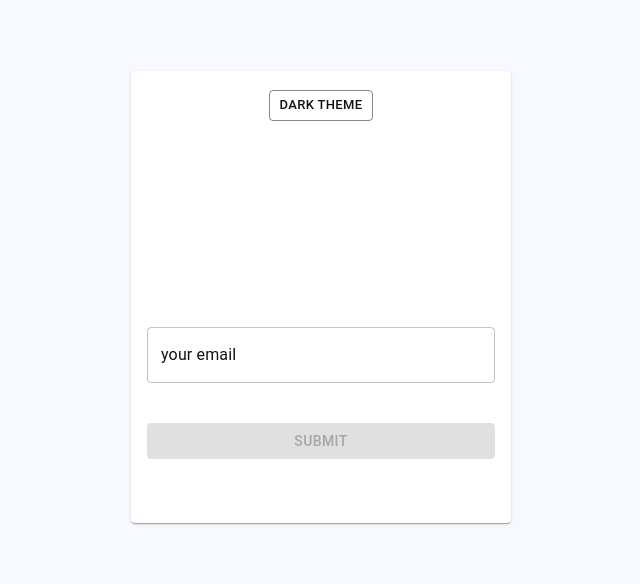
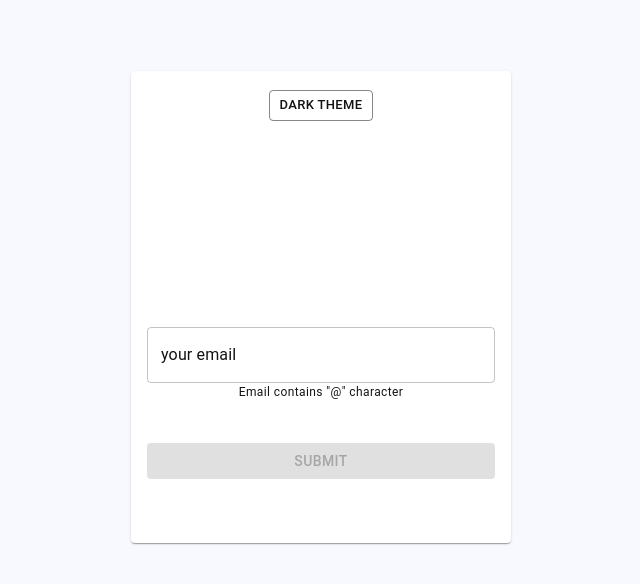
Before and after one commit to ardeleanmarcel/Manage-your-expenses, a React (Vite) app: page /reset-email in a window 1280 px wide. Shown: the top 584 px of the page, without its empty margins (319-959 px from the left). Built offline with nearby package versions, Linux system fonts and the light colour scheme.

Commit message:
the email input has a static message that it has to contain the "@" character

```diff
--- a/src/Pages/Home/EmailForNewPassword.tsx
+++ b/src/Pages/Home/EmailForNewPassword.tsx
@@ -4,6 +4,7 @@ import TextField from '@mui/material/TextField';
 import Card from '@mui/material/Card';
 import CardContent from '@mui/material/CardContent';
 import { useState } from 'react';
+import Typography from '@mui/material/Typography';
 
 export function EmailForNewPassword() {
   const [userInput, setUserInput] = useState({ email: '' });
@@ -35,6 +36,9 @@ export function EmailForNewPassword() {
             value={userInput.email}
             onChange={(e) => handleInput(e)}
           ></TextField>
+          <Typography variant="caption">
+            Email contains "@" character
+          </Typography>
           <Button
             variant="contained"
             color="secondary"
```
